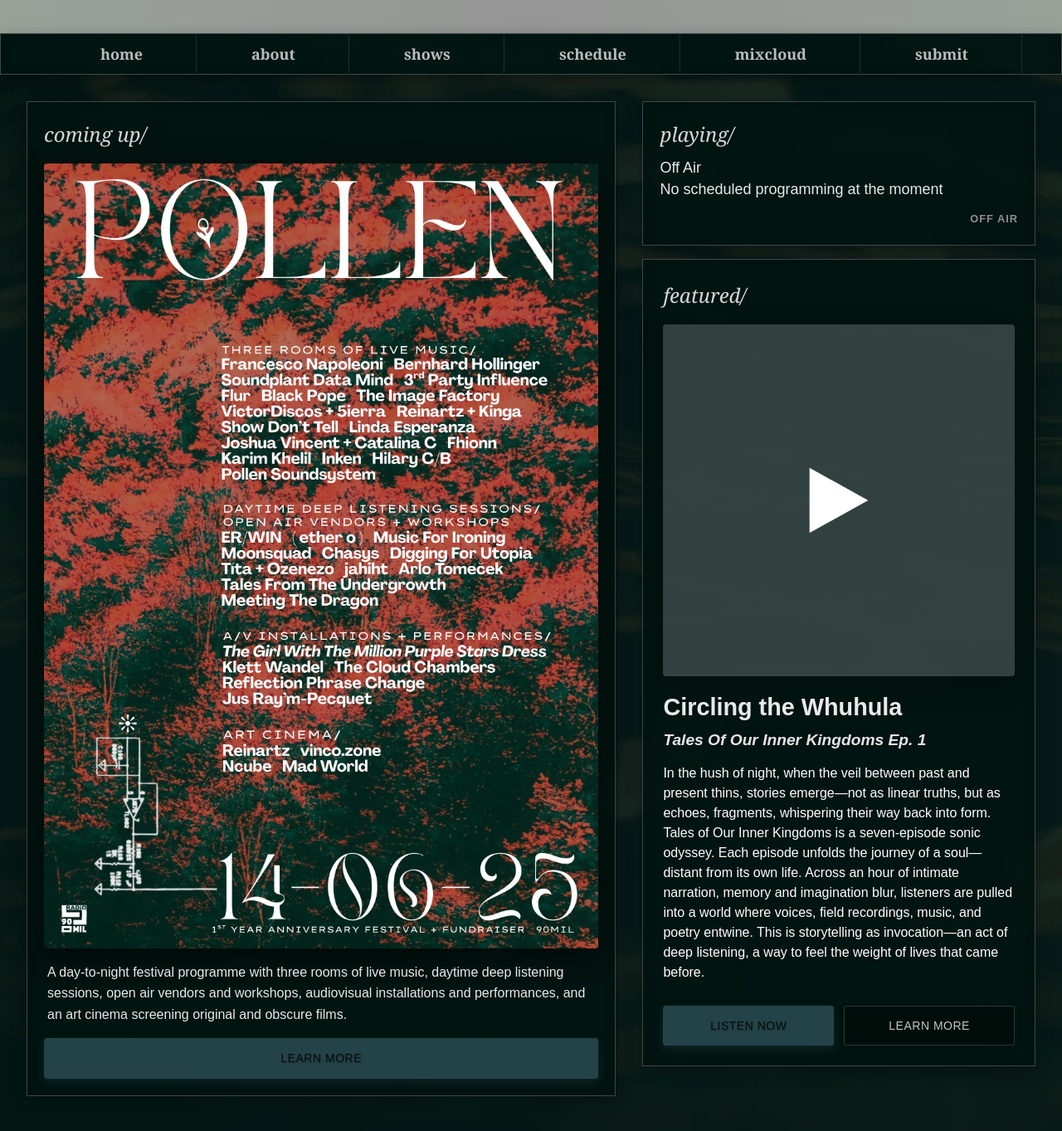
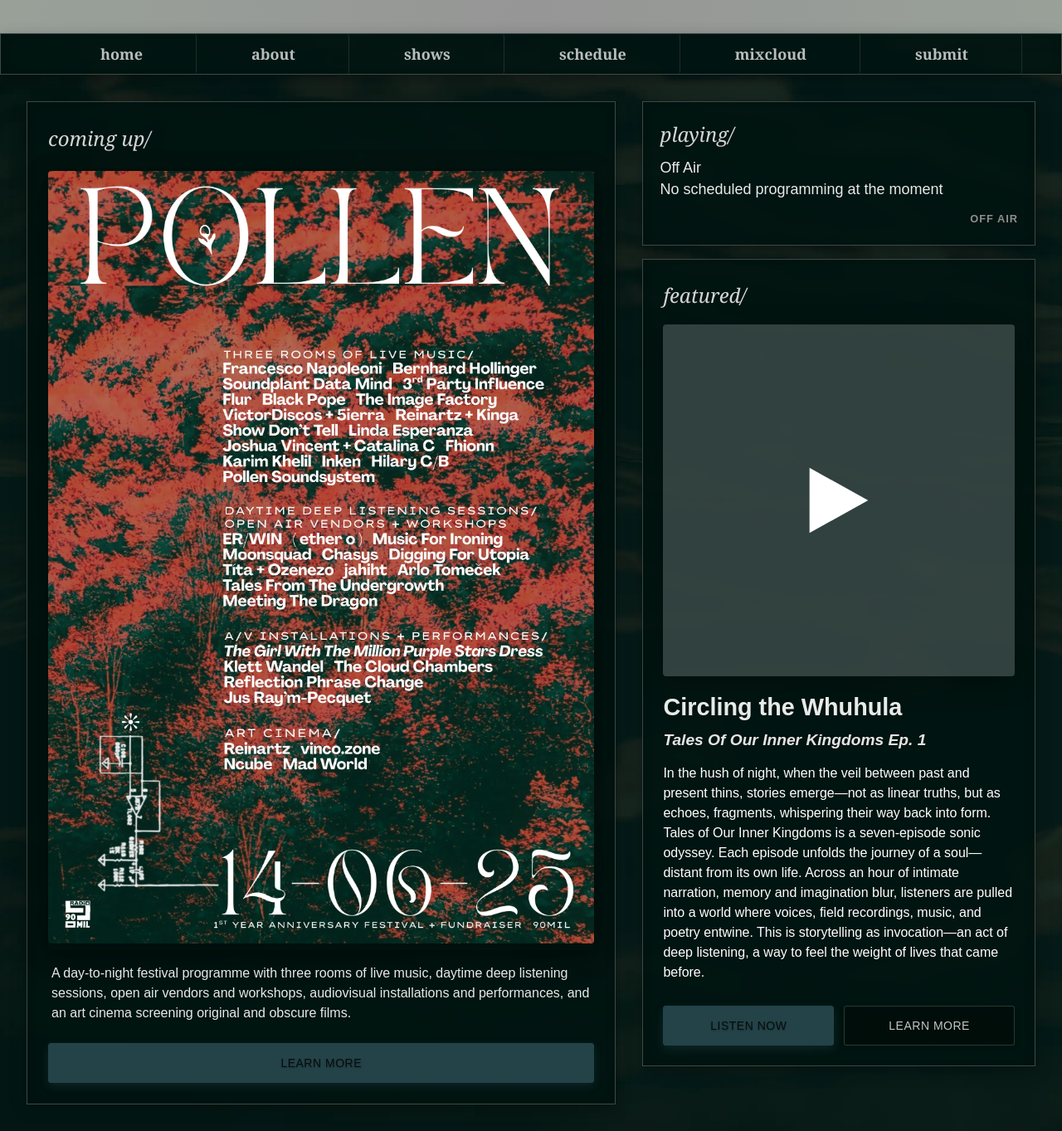
Before and after one commit to 90mil/radio, a Jekyll site: the page built from index.html, in a window 1280 px wide. Shown: the whole page at 83% size. Built offline with Jekyll 4.4.1, drawn with Linux system fonts in a browser that asks for light colours.

Commit message:
fix poster container scaling issue

```diff
--- a/_sass/layouts/_containers.scss
+++ b/_sass/layouts/_containers.scss
@@ -1,13 +1,13 @@
-/* Main Content Layout */
+/* ===== BASE LAYOUT STYLES ===== */
+
+/* About Content Layout */
 .about-content {
     display: grid;
     grid-template-columns: fit-content(50%) 1fr;
-    /* First column fits content up to 50% */
     height: 100%;
     box-sizing: border-box;
 }
 
-/* About Section */
 .about {
     width: fit-content;
     min-width: var(--about-min-width);
@@ -26,7 +26,6 @@
     box-shadow: inset 0 0 10px rgba(0, 0, 0, 0.15),
                 0 4px 15px rgba(0, 0, 0, 0.2);
     height: 100%;
-    /* Include padding in width calculation */
 }
 
 .about h2 {
@@ -41,7 +40,6 @@
     margin-bottom: 0;
 }
 
-/* Scrollbar Styles */
 .about::-webkit-scrollbar {
     width: 2px;
 }
@@ -79,168 +77,6 @@
     z-index: 2;
 }
 
-/* Responsive Layouts */
-@media (max-width: 1024px) {
-    .about {
-        padding: 60px var(--margin-laptop);
-    }
-
-    .contact-info {
-        left: calc(var(--about-min-width) + 3%);
-        right: 3%;
-        width: auto;
-        margin: 0;
-    }
-
-    .hero-section {
-        overflow-y: auto;
-        align-items: flex-start;
-        padding: 20px;
-        height: auto !important;
-        min-height: 100%;
-    }
-
-    .featured-container {
-        position: static !important;
-        display: flex !important;
-        flex-direction: column !important;
-        gap: 20px;
-        padding: 0;
-        max-width: 900px;
-        margin: 0 auto;
-        height: auto;
-        align-items: stretch;
-        width: 100%;
-        overflow: visible;
-    }
-
-    .featured-left, .featured-right {
-        display: flex;
-        flex-direction: column;
-        gap: 20px;
-        width: 100%;
-    }
-
-    .featured-event, .now-playing, .featured-show {
-        width: 100%;
-        box-sizing: border-box;
-    }
-}
-
-@media (max-width: 1024px) and (min-width: 901px) {
-    main#content-container {
-        overflow-y: auto !important;
-        position: absolute;
-    }
-
-    .hero-section {
-        height: auto !important;
-        min-height: 100%;
-        overflow: visible;
-        padding-bottom: 40px;
-    }
-
-    .featured-container {
-        min-height: auto !important;
-        padding-bottom: 40px;
-        overflow: visible;
-    }
-}
-
-@media (max-width: 900px) {
-    .hero-section {
-        height: auto !important;
-        min-height: 100% !important;
-    }
-
-    .featured-container {
-        position: static !important;
-        display: flex !important;
-        flex-direction: column !important;
-        gap: 15px !important;
-        padding: 0 !important;
-        max-width: 100% !important;
-        height: auto !important;
-    }
-
-    .featured-left, .featured-right {
-        width: 100% !important;
-        flex-direction: column !important;
-        gap: 15px !important;
-    }
-}
-
-@media (max-width: 768px) {
-    .about-content {
-        grid-template-columns: 1fr;
-        height: auto;
-        min-height: 100%;
-        padding-bottom: calc(var(--footer-height) + 20px);
-    }
-
-    .about {
-        width: 100%;
-        min-width: 0;
-        max-width: none;
-        padding: 40px var(--margin-tablet);
-        border-right: none;
-        height: auto;
-        min-height: auto;
-        overflow-y: visible;
-    }
-
-    .visual {
-        height: auto;
-        min-height: 200px;
-    }
-
-    .contact-info {
-        position: relative;
-        top: 0;
-        left: auto;
-        right: auto;
-        width: 80%;
-        margin: 10% auto 60px auto;
-        padding: 20px;
-    }
-
-    .hero-section {
-        height: 100%;
-    }
-
-    .now-playing {
-        padding: 20px;
-
-        .show-title {
-            font-size: 1rem;
-        }
-
-        .show-description {
-            font-size: 0.8rem;
-        }
-
-        .live-indicator {
-            margin-top: 6px;
-        }
-    }
-}
-
-@media (max-width: 480px) {
-    .about {
-        padding: 40px var(--margin-mobile);
-    }
-
-    .about-content {
-        padding-bottom: calc(var(--footer-height) + 40px);
-    }
-
-    .contact-info {
-        width: 80%;
-        margin: 10% auto 60px auto;
-        padding: 20px;
-    }
-}
-
 /* Section Headers */
 .section-header {
     font-family: var(--section-header-font);
@@ -252,9 +88,10 @@
     margin: var(--section-header-margin);
 }
 
-/* Main Content Layout */
+/* ===== HOMEPAGE HERO LAYOUT ===== */
+
 .hero-section {
-    height: 100%;
+    height: auto;
     position: relative;
     display: flex;
     align-items: center;
@@ -262,23 +99,18 @@
     overflow: visible;
     background: transparent;
     box-sizing: border-box;
+    padding: 32px;
 }
 
 .featured-container {
-    position: absolute;
-    top: 0;
-    left: 0;
-    right: 0;
     display: grid;
     grid-template-columns: 1.5fr 1fr;
     gap: 32px;
-    padding: 32px;
     max-width: 1280px;
     margin: 0 auto;
     align-items: start;
-    z-index: 1;
     box-sizing: border-box;
-    min-height: 100%;
+    width: 100%;
 }
 
 .featured-left {
@@ -294,39 +126,57 @@
 
 .featured-event {
     @include container-styling;
-    padding: 20px;
+    padding: 25px;
     border-radius: 0;
-    display: flex;
-    flex-direction: column;
-    min-height: 480px;
 
     h2 {
         @extend .heading-level-2;
-        margin: 0 0 16px 0;
+        margin: 0 0 20px 0;
         align-self: flex-start;
         flex-shrink: 0;
     }
 
     .featured-poster {
-        flex: 1;
-        display: flex;
-        align-items: center;
-        justify-content: center;
-        min-height: 320px;
+        margin-bottom: 12px;
+        text-align: center;
+
+        picture.poster-image,
+        img.poster-image {
+            display: inline-block;
+            width: auto;
+            max-width: 100%;
+            height: auto;
+            border-radius: 4px;
+            box-shadow: 0 8px 32px rgba(0, 0, 0, 0.3);
+        }
+
+        picture.poster-image img {
+            display: inline-block;
+            width: auto;
+            max-width: 100%;
+            height: auto;
+            border-radius: 4px;
+            box-shadow: 0 8px 32px rgba(0, 0, 0, 0.3);
+        }
     }
 
-    .featured-info {
-        padding: 0;
-        margin-top: auto;
+    .featured-poster-description {
+        margin-bottom: 20px;
+
+        p {
+            margin: 0;
+            line-height: 1.5;
+        }
     }
 
     .featured-actions {
-        align-self: center;
-        width: 100%;
-        margin-top: 16px;
+        display: flex;
+        gap: 12px;
 
         .cta-button {
-            width: 100%;
+            @include button-primary;
+            margin-bottom: 0;
+            flex: 1;
         }
     }
 }
@@ -344,6 +194,22 @@
         flex-shrink: 0;
     }
 }
+
+.featured-show {
+    @include container-styling;
+    padding: 24px;
+    border-radius: 0;
+    min-height: 368px;
+
+    h2 {
+        @extend .heading-level-2;
+        margin: 0 0 16px 0;
+        align-self: flex-start;
+        flex-shrink: 0;
+    }
+}
+
+/* ===== COMPONENT STYLES ===== */
 
 #now-playing-content {
     display: flex;
@@ -470,20 +336,6 @@
     100% { opacity: 1; }
 }
 
-.featured-show {
-    @include container-styling;
-    padding: 24px;
-    border-radius: 0;
-    min-height: 368px;
-
-    h2 {
-        @extend .heading-level-2;
-        margin: 0 0 16px 0;
-        align-self: flex-start;
-        flex-shrink: 0;
-    }
-}
-
 .show-content {
     display: flex;
     flex-direction: column;
@@ -557,39 +409,35 @@
     display: flex;
     justify-content: center;
     align-items: center;
-    width: 100%;
-    flex: 1;
+    margin: 0 0 20px 0;
+    width: fit-content;
+    align-self: center;
 
     picture.poster-image,
     img.poster-image {
-        display: block;
-        max-width: 100%;
-        max-height: 100%;
         width: auto;
+        max-width: 90%;
         height: auto;
+        object-fit: contain;
         border-radius: 4px;
         box-shadow: 0 8px 32px rgba(0, 0, 0, 0.3);
-        object-fit: contain;
     }
 
     picture.poster-image img {
-        display: block;
-        max-width: 100%;
-        max-height: 100%;
         width: auto;
+        max-width: 90%;
         height: auto;
+        object-fit: contain;
         border-radius: 4px;
         box-shadow: 0 8px 32px rgba(0, 0, 0, 0.3);
-        object-fit: contain;
     }
 }
 
 .featured-poster-description {
-    padding: 16px 4px 0px 4px;
+    padding: 4px;
 }
 
 .featured-info {
-    flex: 1;
     color: white;
     padding: 0 20px;
 
@@ -625,12 +473,103 @@
     }
 }
 
-/* Responsive Media Queries for Featured Show Widget */
-@media (max-width: 800px) and (min-width: 601px) {
+/* ===== RESPONSIVE BREAKPOINTS ===== */
+
+@media (max-width: 1024px) {
+    .about {
+        padding: 60px var(--margin-laptop);
+    }
+
+    .contact-info {
+        left: calc(var(--about-min-width) + 3%);
+        right: 3%;
+        width: auto;
+        margin: 0;
+    }
+
+    .hero-section {
+        padding: 20px;
+    }
+
+    .featured-container {
+        display: flex;
+        flex-direction: column;
+        gap: 20px;
+        max-width: 900px;
+        margin: 0 auto;
+        align-items: stretch;
+        width: 100%;
+    }
+
+    .featured-left, .featured-right {
+        display: flex;
+        flex-direction: column;
+        gap: 20px;
+        width: 100%;
+    }
+
+    .featured-event, .now-playing, .featured-show {
+        width: 100%;
+        box-sizing: border-box;
+    }
+}
+
+@media (max-width: 800px) {
     .featured-actions {
         .cta-button, .cta-secondary {
             font-size: 0.9rem;
             padding: 10px 12px;
+        }
+    }
+}
+
+@media (max-width: 768px) {
+    .about-content {
+        grid-template-columns: 1fr;
+        height: auto;
+        min-height: 100%;
+        padding-bottom: calc(var(--footer-height) + 20px);
+    }
+
+    .about {
+        width: 100%;
+        min-width: 0;
+        max-width: none;
+        padding: 40px var(--margin-tablet);
+        border-right: none;
+        height: auto;
+        min-height: auto;
+        overflow-y: visible;
+    }
+
+    .visual {
+        height: auto;
+        min-height: 200px;
+    }
+
+    .contact-info {
+        position: relative;
+        top: 0;
+        left: auto;
+        right: auto;
+        width: 80%;
+        margin: 10% auto 60px auto;
+        padding: 20px;
+    }
+
+    .now-playing {
+        padding: 20px;
+
+        .show-title {
+            font-size: 1rem;
+        }
+
+        .show-description {
+            font-size: 0.8rem;
+        }
+
+        .live-indicator {
+            margin-top: 6px;
         }
     }
 }
@@ -666,7 +605,21 @@
     }
 }
 
-@media (max-width: 480px) and (min-width: 320px) {
+@media (max-width: 480px) {
+    .about {
+        padding: 40px var(--margin-mobile);
+    }
+
+    .about-content {
+        padding-bottom: calc(var(--footer-height) + 40px);
+    }
+
+    .contact-info {
+        width: 80%;
+        margin: 10% auto 60px auto;
+        padding: 20px;
+    }
+
     .featured-actions {
         flex-direction: column;
         gap: 8px;
@@ -682,16 +635,3 @@
         }
     }
 }
-
-/* For very narrow layouts between 480px and 600px */
-@media (max-width: 600px) and (min-width: 481px) {
-    .featured-actions {
-        flex-direction: column;
-        gap: 10px;
-
-        .cta-button, .cta-secondary {
-            width: 100%;
-            text-align: center;
-        }
-    }
-}
--- a/index.html
+++ b/index.html
@@ -8,6 +8,7 @@
         <div class="featured-left">
             <div class="featured-event">
                 <h2>Coming up/</h2>
+
                 <div class="featured-poster">
                     <picture class="poster-image">
                         <source media="(min-width: 1024px)" srcset="assets/images/pollen/pollen-1920.webp">
@@ -16,13 +17,13 @@
                         <img src="assets/images/pollen/pollen-320.webp" alt="Pollen detailed poster" class="poster-image">
                     </picture>
                 </div>
+
                 <div class="featured-poster-description">
                     <p>A day-to-night festival programme with three rooms of live music, daytime deep listening sessions, open air vendors and workshops, audiovisual installations and performances, and an art cinema screening original and obscure films.</p>
                 </div>
-                <div class="featured-info">
-                    <div class="featured-actions">
-                        <a target="_blank" href="https://www.instagram.com/p/DKR4NfEMD-f/" class="cta-button">Learn More</a>
-                    </div>
+
+                <div class="featured-actions">
+                    <a target="_blank" href="https://www.instagram.com/p/DKR4NfEMD-f/" class="cta-button">Learn More</a>
                 </div>
             </div>
         </div>
```
